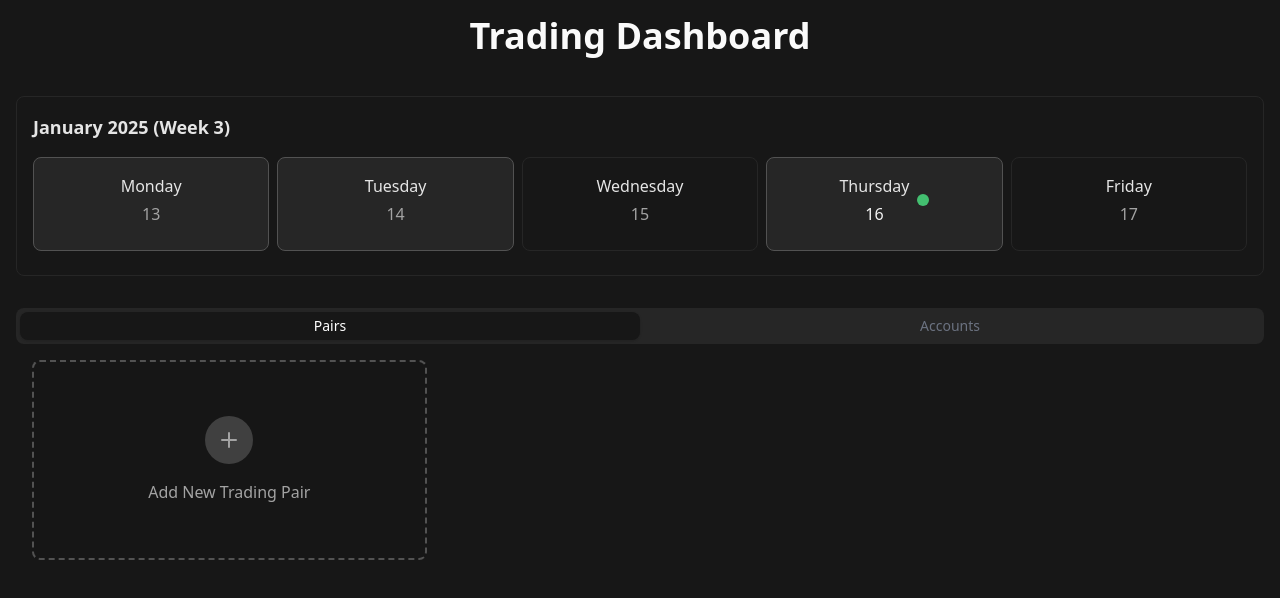
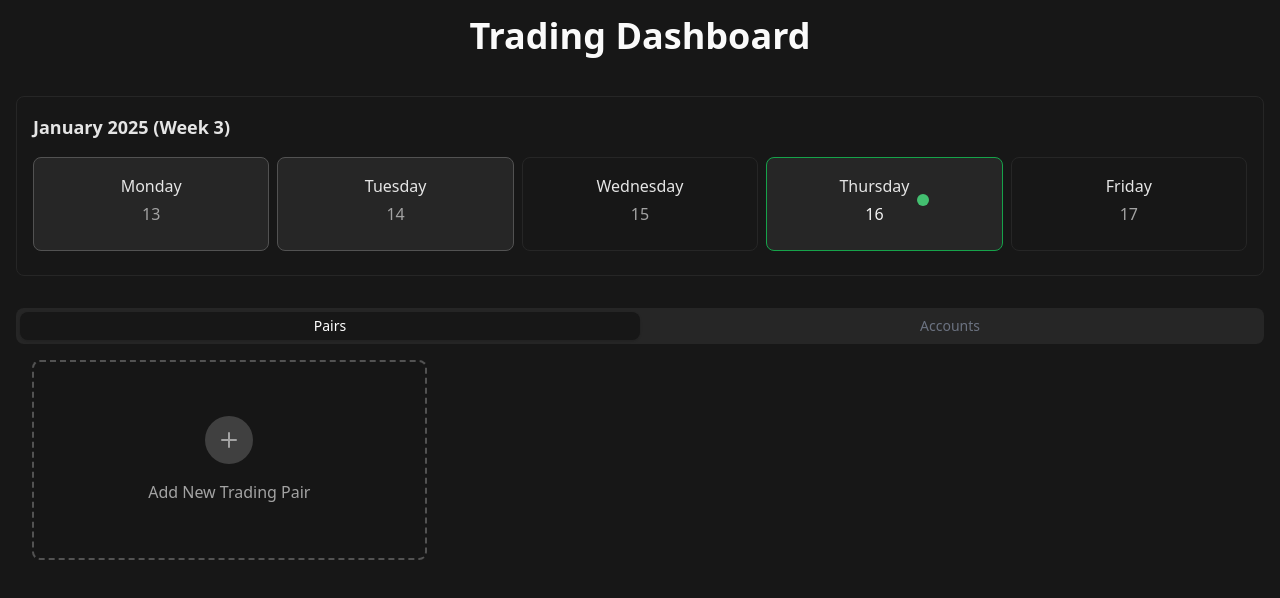
Before and after one commit to karthiksuresh181/trading-dashboard, a React (Vite) app: page / in a window 1280 px wide. Shown: the top 598 px of the page. Built offline with nearby package versions, Linux system fonts and the light colour scheme.

Commit message:
minor style update

```diff
--- a/src/WeeklyCalendar.tsx
+++ b/src/WeeklyCalendar.tsx
@@ -33,12 +33,12 @@ const WeeklyCalendar = () => {
               p-4 rounded-lg border transition-all duration-200
               min-w-[120px] flex-1
               ${day.highlighted
-                ? 'bg-neutral-800 border-neutral-600'
+                ? 'bg-neutral-800'
                 : 'bg-neutral-900 border-neutral-800'
               }
               ${day.isToday && day.highlighted
                 ? 'border-green-600'
-                : ''
+                : 'border-neutral-600'
               }
             `}
           >
```
